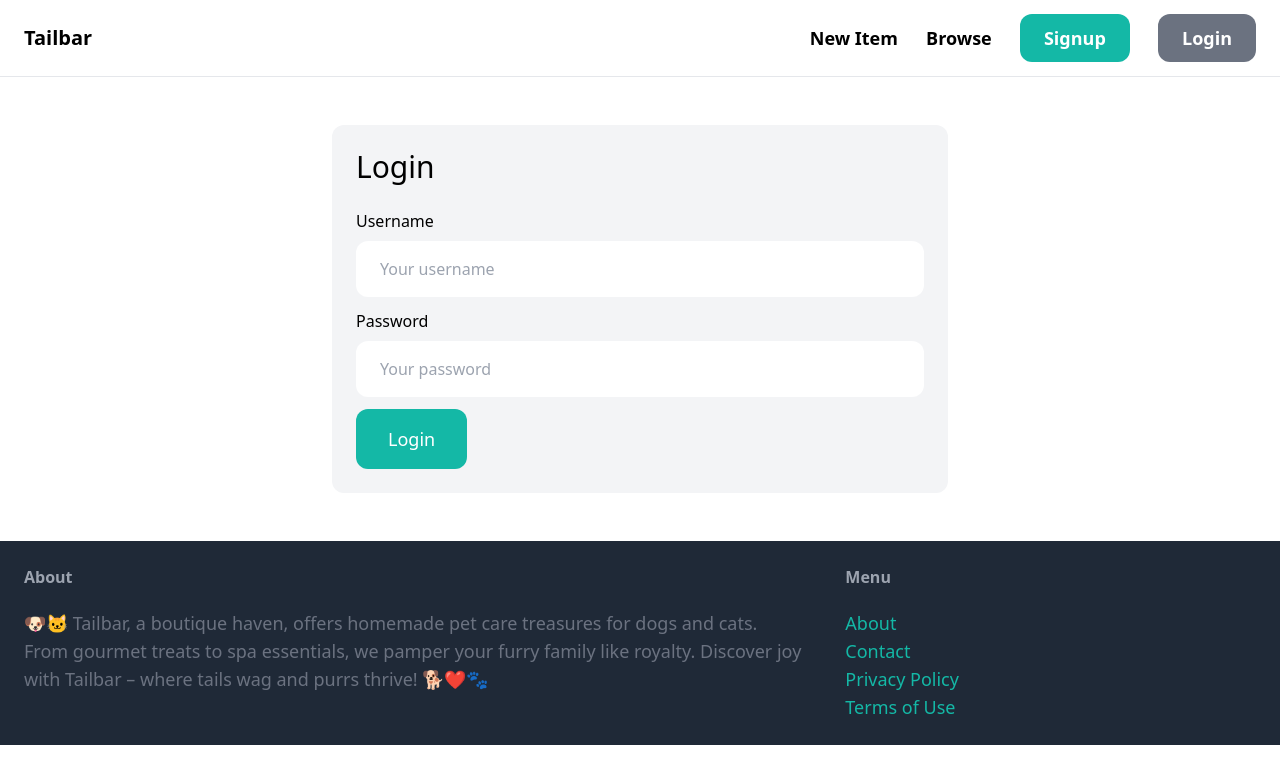
After one commit to iamlydial/tailbar, a Django app: page /login/ in a window 1280 px wide. The commit adds this page. Shown: the top 784 px of the page. Run offline with Django 4.2, Linux system fonts and the light colour scheme; some libraries are stand-ins or nearby versions.

Commit message:
login page added with view, url plus added redirection setting to HP on settings.py

```diff
--- a/tailbar/core/forms.py
+++ b/tailbar/core/forms.py
@@ -1,6 +1,17 @@
 from django import forms
-from django.contrib.auth.forms import UserCreationForm
+from django.contrib.auth.forms import UserCreationForm, AuthenticationForm
 from django.contrib.auth.models import User
+
+
+class LoginForm(AuthenticationForm):
+    username = forms.CharField(widget=forms.TextInput(attrs={
+    'placeholder': 'Your username',
+    'class': 'w-full py-4 px-6 rounded-xl'
+    }))
+    password = forms.CharField(widget=forms.PasswordInput(attrs={
+       'placeholder': 'Your password',
+       'class': 'w-full py-4 px-6 rounded-xl'
+    }))
 
 class SignupForm(UserCreationForm):
     class Meta:
--- a/tailbar/core/templates/core/base.html
+++ b/tailbar/core/templates/core/base.html
@@ -22,7 +22,7 @@
           >Signup</a
         >
         <a
-          href=""
+          href="{% url 'core:login' %}"
           class="px-6 py-3 text-lg font-semibold bg-gray-500 text-white rounded-xl hover:bg-gray-700"
           >Login</a
         >
--- /dev/null
+++ b/tailbar/core/templates/core/login.html
@@ -0,0 +1,28 @@
+{% extends "core/base.html" %} {% block title %}Sign Up{% endblock %} {% block content %}
+<div class="w-1/2 my-6 mx-auto p-6 bg-gray-100 rounded-xl">
+  <h1 class="mb-6 text-3xl">Login</h1>
+  <form method="post" action=".">
+    {% csrf_token %}
+    <div class="mb-3">
+      <label class="inline-block mb-2">Username</label><br />
+      {{form.username }}
+    </div>
+    <div class="mb-3">
+      <label class="inline-block mb-2">Password</label><br />
+      {{form.password }}
+    </div>
+
+    {% if form.errors or form.non_field_errors %}
+    <div class="mb-3 p-6 bg-red-100 rounded-xl">
+      {% for field in form %} {{ field.errors }} {% endfor %}
+      {{ form.non_field_errors }}
+    </div>
+    {% endif %}
+    <button
+      class="py-4 px-8 text-lg bg-teal-500 hover:bg-teal-700 rounded-xl text-white"
+    >
+      Login
+    </button>
+  </form>
+</div>
+{% endblock %}
--- a/tailbar/core/urls.py
+++ b/tailbar/core/urls.py
@@ -1,10 +1,15 @@
+from django.contrib.auth import views as auth_views
 from django.urls import path
 
 from . import views
+from .forms import LoginForm
+
 app_name = 'core'
 
 urlpatterns = [
     path('', views.index, name='index'),
-     path('contact/', views.contact, name='contact'),
-     path('signup/', views.signup, name="signup"),
+    path('contact/', views.contact, name='contact'),
+    path('signup/', views.signup, name="signup"),
+    path('login/', auth_views.LoginView.as_view(template_name='core/login.html', authentication_form=LoginForm), name='login')
+
 ]
--- a/tailbar/tailbar/settings.py
+++ b/tailbar/tailbar/settings.py
@@ -27,6 +27,10 @@ SECRET_KEY = config('SECRET_KEY')
 DEBUG = config('DEBUG', default=True, cast=bool)
 
 ALLOWED_HOSTS = []
+
+LOGIN_URL = '/login/'
+LOGIN_REDIRECT_URL = '/'
+LOGOUT_REDIRECT_URL = '/'
 
 
 # Application definition
```
